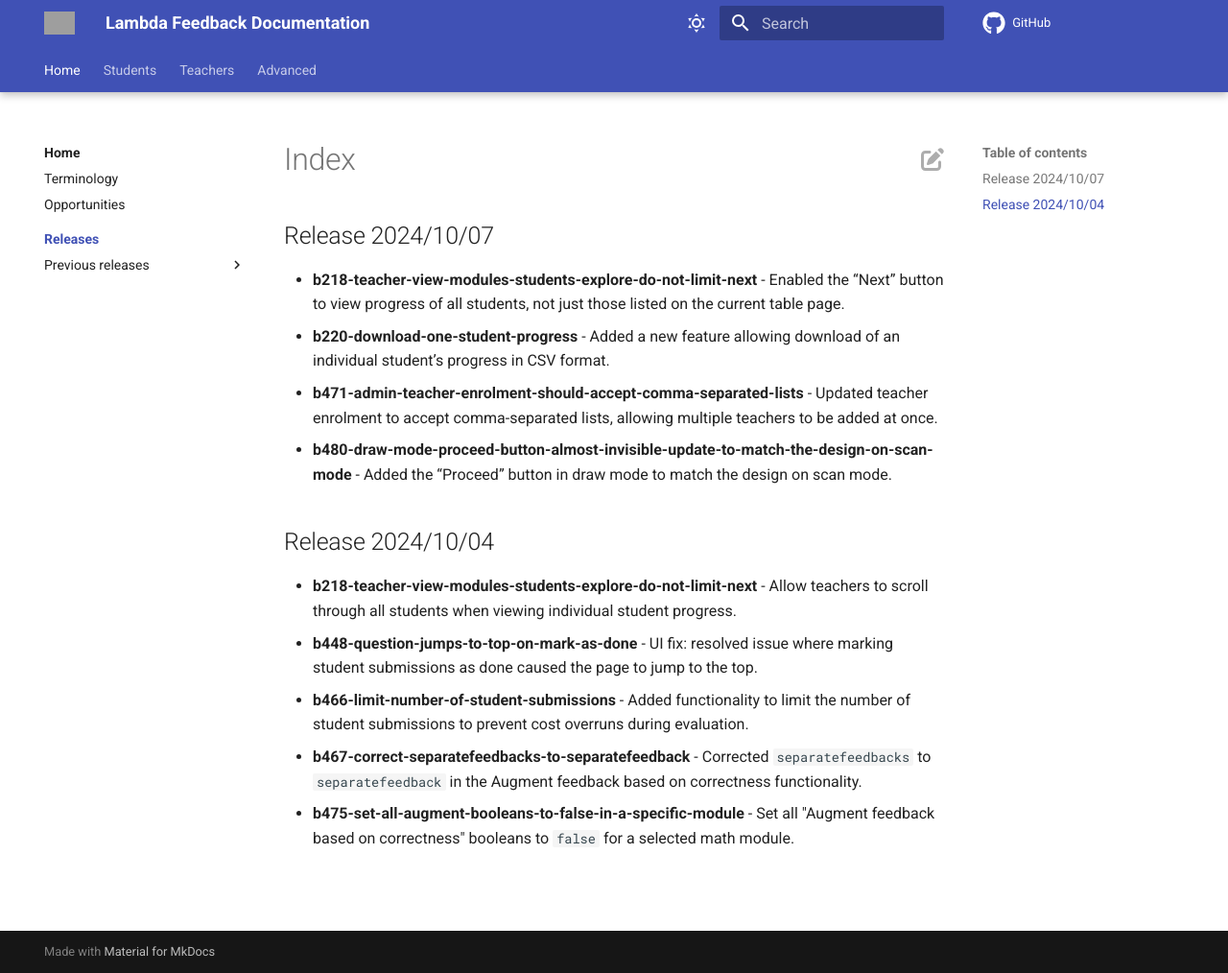
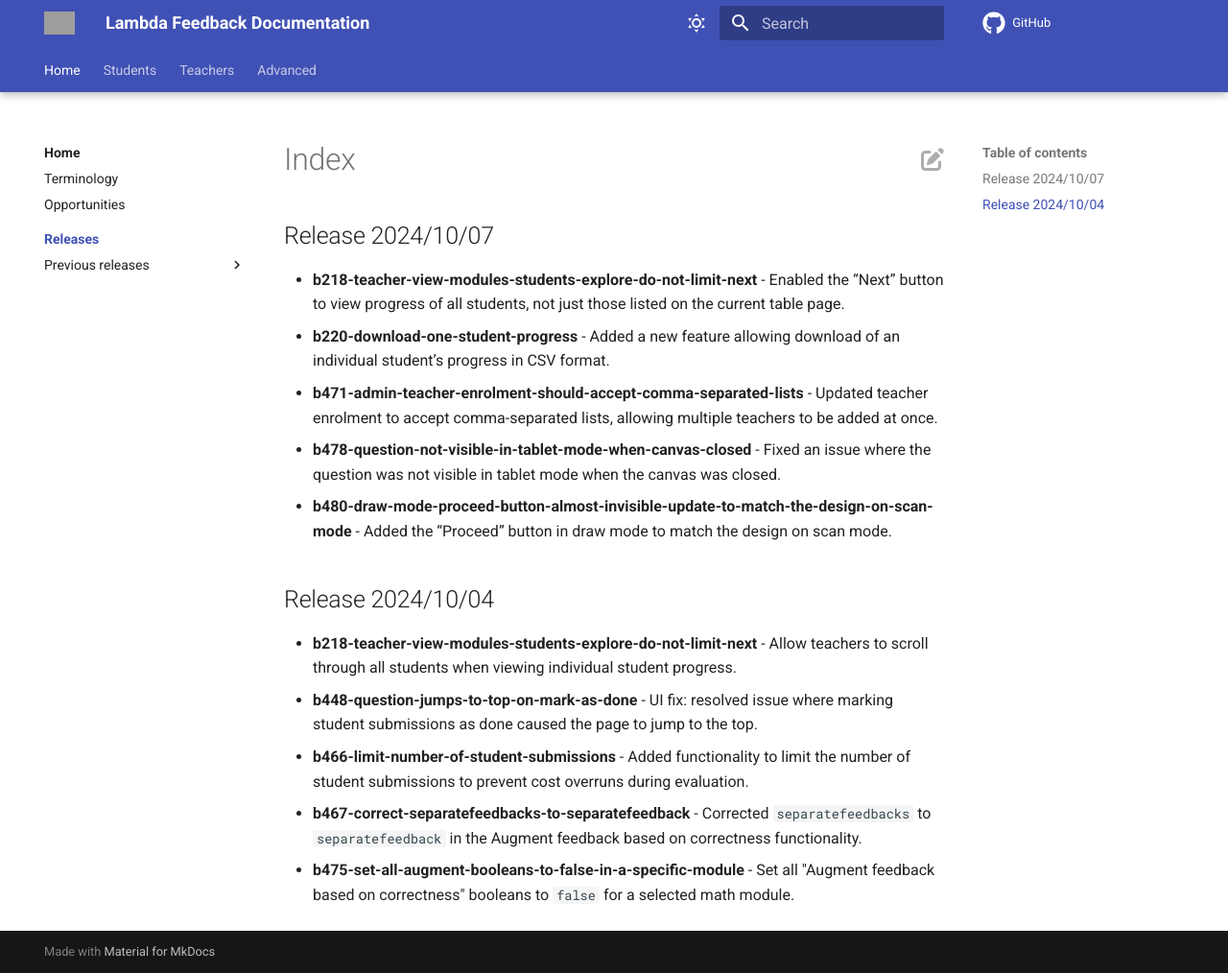
Before and after one commit to lambda-feedback/user-documentation, an MkDocs documentation site: the page built from docs/releases/index.md, in a window 1280 px wide and 1014 px high. Shown: the whole window at 96% size. Built offline with MkDocs 1.6.1 and Material for MkDocs 9.7.7, drawn with Linux system fonts in a browser that asks for light colours; comment, search, counter and statistics services are not loaded; grey boxes are pictures that could not be loaded.

Commit message:
Release 2024/10/07 - b478 was missing

```diff
--- a/docs/releases/index.md
+++ b/docs/releases/index.md
@@ -3,6 +3,7 @@
 - **b218-teacher-view-modules-students-explore-do-not-limit-next** - Enabled the “Next” button to view progress of all students, not just those listed on the current table page.
 - **b220-download-one-student-progress** - Added a new feature allowing download of an individual student’s progress in CSV format.
 - **b471-admin-teacher-enrolment-should-accept-comma-separated-lists** - Updated teacher enrolment to accept comma-separated lists, allowing multiple teachers to be added at once.
+- **b478-question-not-visible-in-tablet-mode-when-canvas-closed** - Fixed an issue where the question was not visible in tablet mode when the canvas was closed.
 - **b480-draw-mode-proceed-button-almost-invisible-update-to-match-the-design-on-scan-mode** - Added the “Proceed” button in draw mode to match the design on scan mode.
 
 
```
